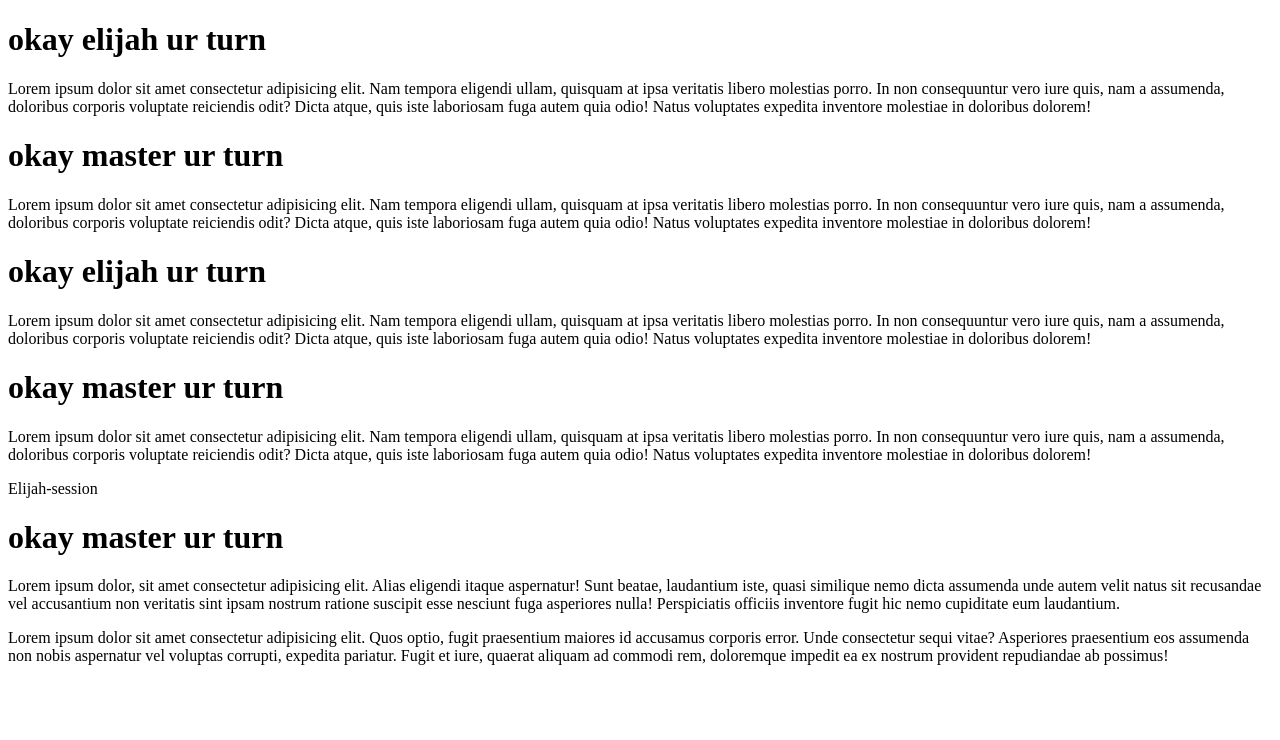
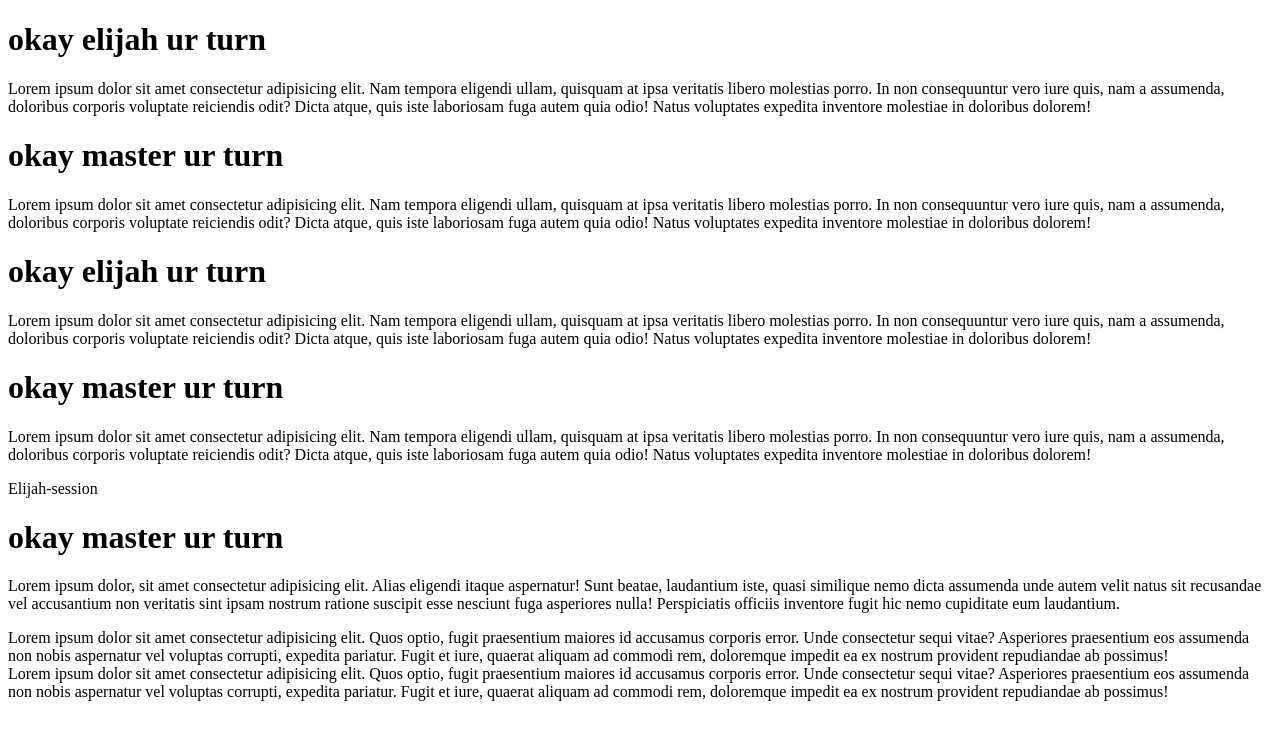
Before and after one commit to superkingsely/master-fork2, a plain HTML site: page index.html in a window 1280 px wide. Drawn offline with Linux system fonts and the light colour scheme.

Commit message:
seventh commit

```diff
--- a/index.html
+++ b/index.html
@@ -31,5 +31,8 @@
     <div class="section6">
         Lorem ipsum dolor sit amet consectetur adipisicing elit. Quos optio, fugit praesentium maiores id accusamus corporis error. Unde consectetur sequi vitae? Asperiores praesentium eos assumenda non nobis aspernatur vel voluptas corrupti, expedita pariatur. Fugit et iure, quaerat aliquam ad commodi rem, doloremque impedit ea ex nostrum provident repudiandae ab possimus!
     </div>
+    <div class="section7">
+        Lorem ipsum dolor sit amet consectetur adipisicing elit. Quos optio, fugit praesentium maiores id accusamus corporis error. Unde consectetur sequi vitae? Asperiores praesentium eos assumenda non nobis aspernatur vel voluptas corrupti, expedita pariatur. Fugit et iure, quaerat aliquam ad commodi rem, doloremque impedit ea ex nostrum provident repudiandae ab possimus!
+    </div>
 </body>
 </html>
```
